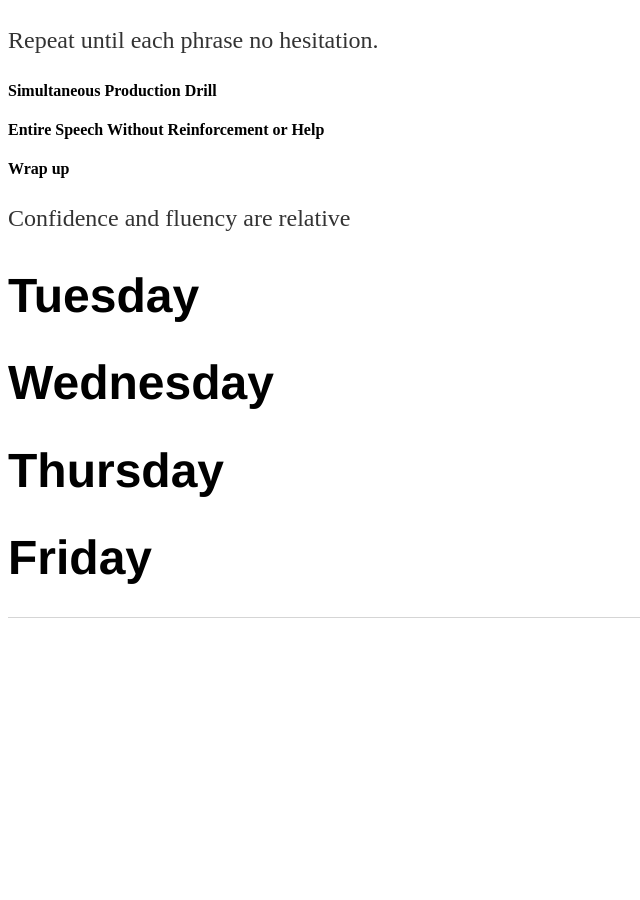
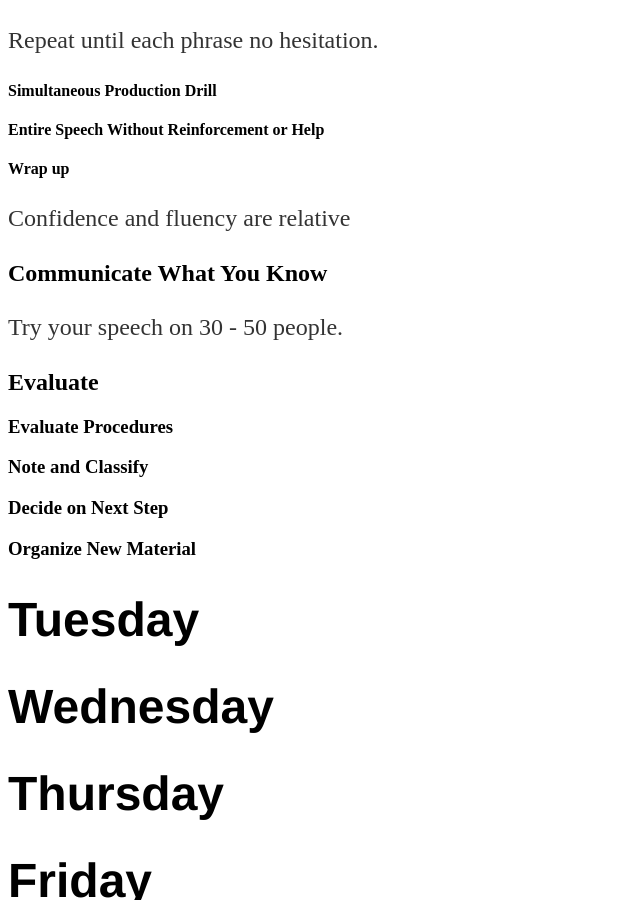
Before and after one commit to nczempin/ll, a Jekyll site: the page built from index.md, in a window 1280 px wide and 900 px high, scrolled down 2858 px. Shown: the whole window, without its empty margins (0-640 px from the left). Built offline with Jekyll 4.4.1, drawn with Linux system fonts in a browser that asks for light colours; before the commit the page ends 3484 px from its top, so only the background shows below that.

Commit message:
Update index.md

```diff
--- a/index.md
+++ b/index.md
@@ -117,6 +117,19 @@ Repeat until each phrase no hesitation.
 
 Confidence and fluency are relative
 
+## Communicate What You Know
+
+Try your speech on 30 - 50 people.
+
+## Evaluate
+
+### Evaluate Procedures
+
+### Note and Classify
+
+### Decide on Next Step
+
+### Organize New Material
 # Tuesday
 # Wednesday
 # Thursday
```
